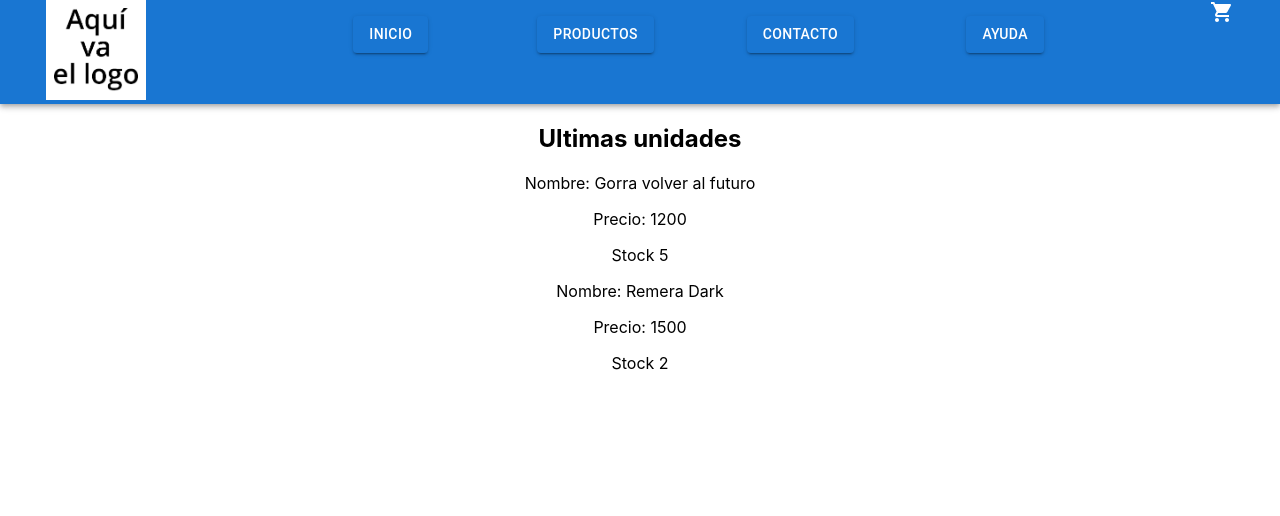
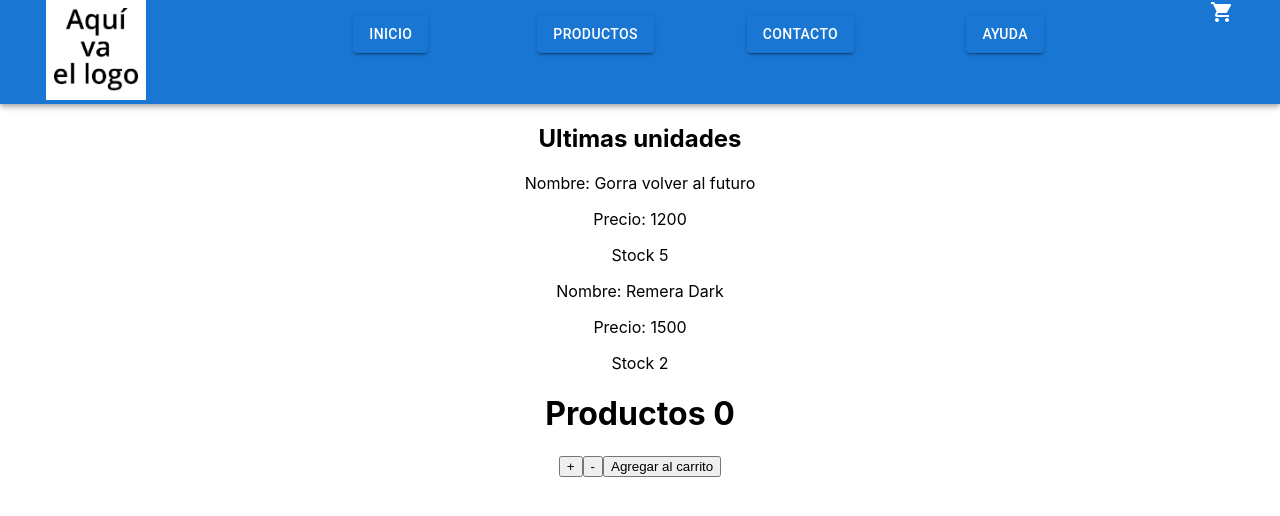
Before and after one commit to belchavez/E-commerce-personalizados, a React (Create React App) app: page / in a window 1280 px wide. Shown: the top 516 px of the page. Built offline with nearby package versions, Linux system fonts and the light colour scheme.

Commit message:
Desafio clase 5

```diff
--- a/src/App.js
+++ b/src/App.js
@@ -1,12 +1,14 @@
 import './App.css';
 import NavBar from './components/NavBar/NavBar';
 import ItemListContainer from './components/ItemListContainer/ItemListContainer'
+import ItemCount from './components/ItemCount/ItemCount'
 
 function App() {
   return (
     <div className="App">
       <NavBar/>
       <ItemListContainer/>
+      <ItemCount/>
     </div>
 
   );
--- /dev/null
+++ b/src/components/ItemCount/ItemCount.js
@@ -0,0 +1,28 @@
+import React, { useState } from 'react';
+
+export default function ItemCount() {
+
+    const [click, setClick] = useState(0);
+
+    const updateItem = () =>{
+        setClick(click + 1);
+    }
+    const removeItem = () => {
+        if (click >=1){
+        setClick(click - 1);
+        }
+
+    }
+
+  return (
+    <div>
+      <h1>Productos {click} </h1>
+
+      <button onClick={updateItem}>+</button>
+      <button onClick={removeItem}>-</button>
+      <button >Agregar al carrito</button>
+
+
+    </div>
+  );
+}
```
